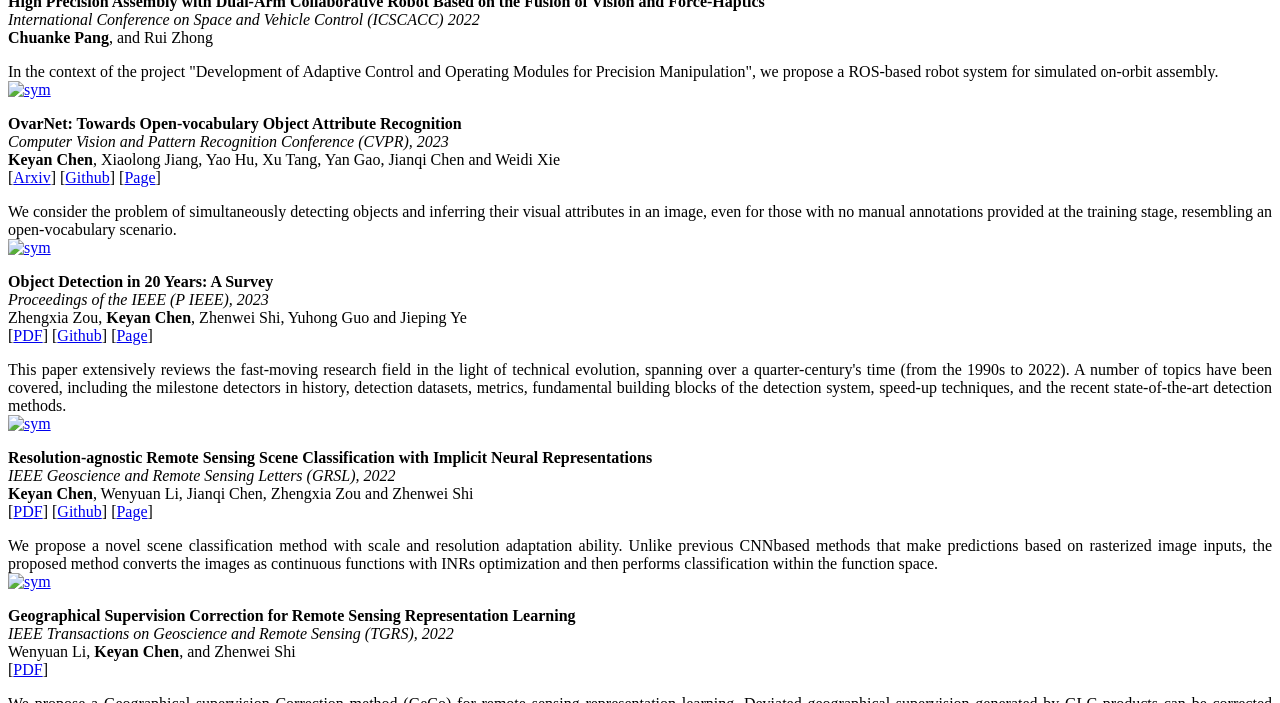
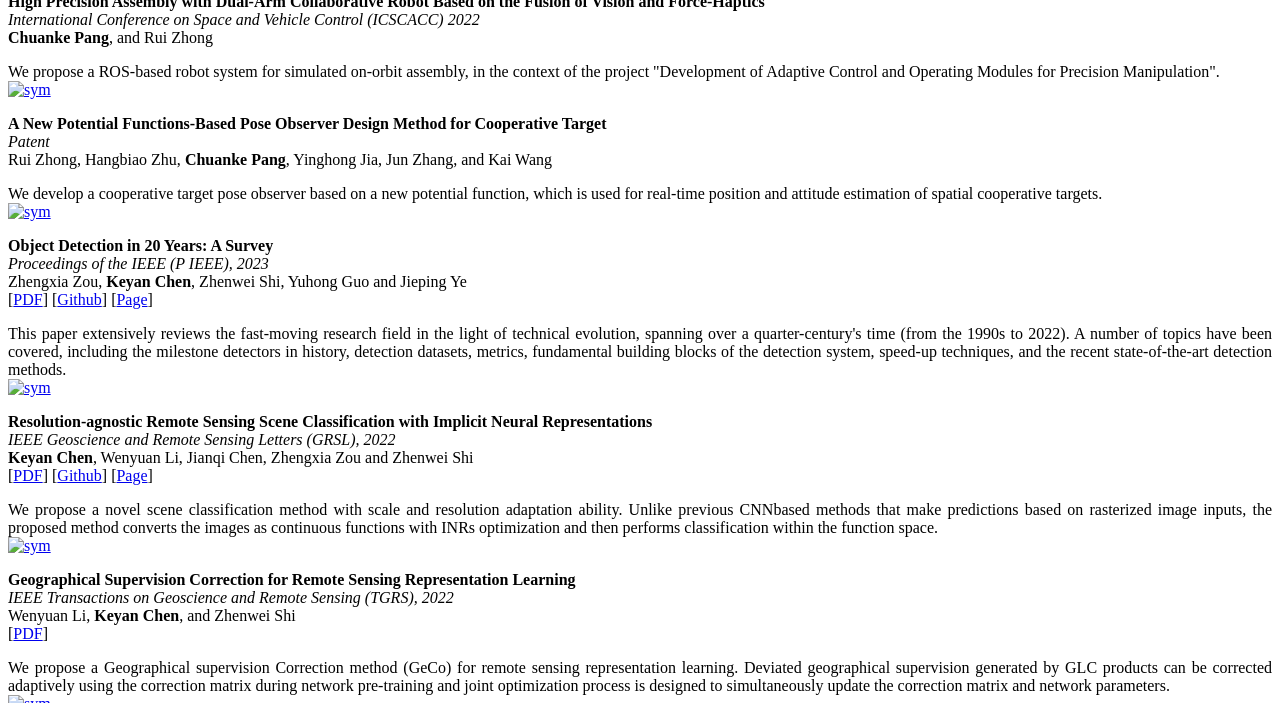
Before and after one commit to chuankepang/chuanke_academic.github.io, a Jekyll site: the page built from _pages/includes/pub.md, in a window 1280 px wide and 900 px high, scrolled down 1442 px, cut to the strip 197-900 px from the top of the window. Built offline with Jekyll 4.4.1, drawn with Linux system fonts in a browser that asks for light colours; our own code applies the rules of GitHub Pages for plain Markdown files.

Commit message:
Update pub.md

```diff
--- a/_pages/includes/pub.md
+++ b/_pages/includes/pub.md
@@ -26,7 +26,7 @@ we propose a precise-dexterous assembly framework based on closed-loop control,
 <i>International Conference on Space and Vehicle Control (ICSCACC) 2022</i><br>
 <b>Chuanke Pang</b>, and Rui Zhong<br>
 <div style="text-align: justify">
-In the context of the project "Development of Adaptive Control and Operating Modules for Precision Manipulation", we propose a ROS-based robot system for simulated on-orbit assembly.
+We propose a ROS-based robot system for simulated on-orbit assembly, in the context of the project "Development of Adaptive Control and Operating Modules for Precision Manipulation".
 </div>
 </div>
 
@@ -34,15 +34,15 @@ In the context of the project "Development of Adaptive Control and Operating Mod
 
 
 
-<div class='paper-box'><div class='paper-box-image'><div><div class="badge"></div><a href="image/OvarNet.png"><img src='image/OvarNet.png' alt="sym" width="100%"></a></div></div>
+<div class='paper-box'><div class='paper-box-image'><div><div class="badge"></div><a href="image/Pose_Observer.png"><img src='image/Pose_Observer.png' alt="sym" width="100%"></a></div></div>
 <div class='paper-box-text' markdown="1">
 
-<b>OvarNet: Towards Open-vocabulary Object Attribute Recognition</b><br>
-<i>Computer Vision and Pattern Recognition Conference (CVPR), 2023</i><br>
-<b>Keyan Chen</b>, Xiaolong Jiang, Yao Hu, Xu Tang, Yan Gao, Jianqi Chen and Weidi Xie<br>
-[<a href="https://arxiv.org/abs/2301.09506">Arxiv</a>] [<a href="https://github.com/KyanChen/OvarNet">Github</a>] [<a href="https://kyanchen.github.io/OvarNet/">Page</a>]<br>
+<b>A New Potential Functions-Based Pose Observer Design Method for Cooperative Target</b><br>
+<i>Patent</i><br>
+Rui Zhong, Hangbiao Zhu, <b>Chuanke Pang</b>, Yinghong Jia, Jun Zhang, and Kai Wang<br>
+<!-- [<a href="https://arxiv.org/abs/2301.09506">Arxiv</a>] [<a href="https://github.com/KyanChen/OvarNet">Github</a>] [<a href="https://kyanchen.github.io/OvarNet/">Page</a>]<br> -->
 <div style="text-align: justify">
-We consider the problem of simultaneously detecting objects and inferring their visual attributes in an image, even for those with no manual annotations provided at the training stage, resembling an open-vocabulary scenario.
+We develop a cooperative target pose observer based on a new potential function, which is used for real-time position and attitude estimation of spatial cooperative targets.
 </div>
 </div>
 
```
